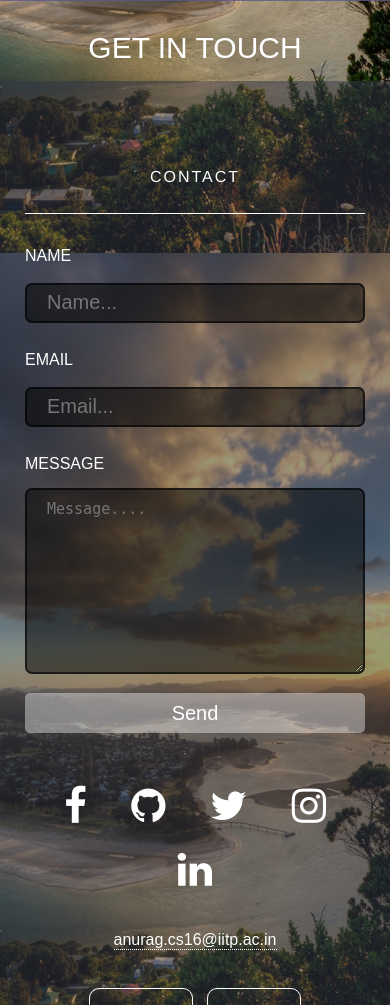
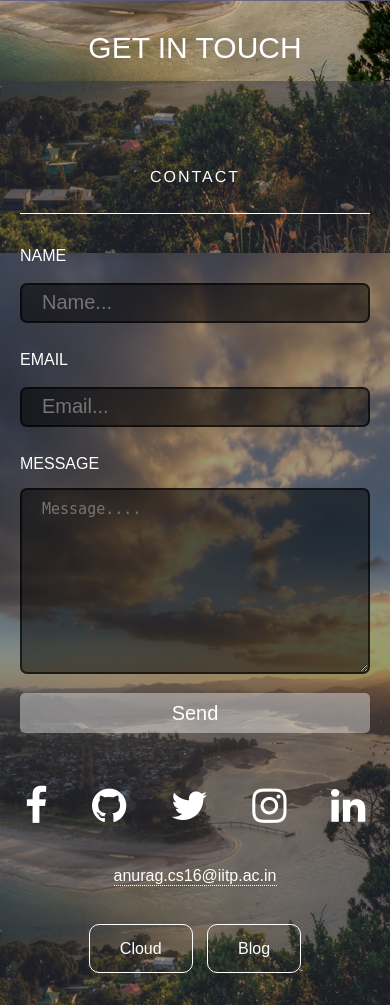
Before and after one commit to Anu1601CS/my_web, a PHP site: page / in a window 390 px wide. Shown: the part 4811-5816 px from the top of the page. Run offline with PHP 8.4, Linux system fonts and the light colour scheme; some libraries are stand-ins or nearby versions.

Commit message:
Update mediascreen.css

```diff
--- a/css/mediascreen.css
+++ b/css/mediascreen.css
@@ -240,7 +240,7 @@
 
 
        #footer-inner{
-       padding: 50px 25px 50px 25px;
+       padding: 50px 20px 50px 20px;
        }
 
        #inner{
```
